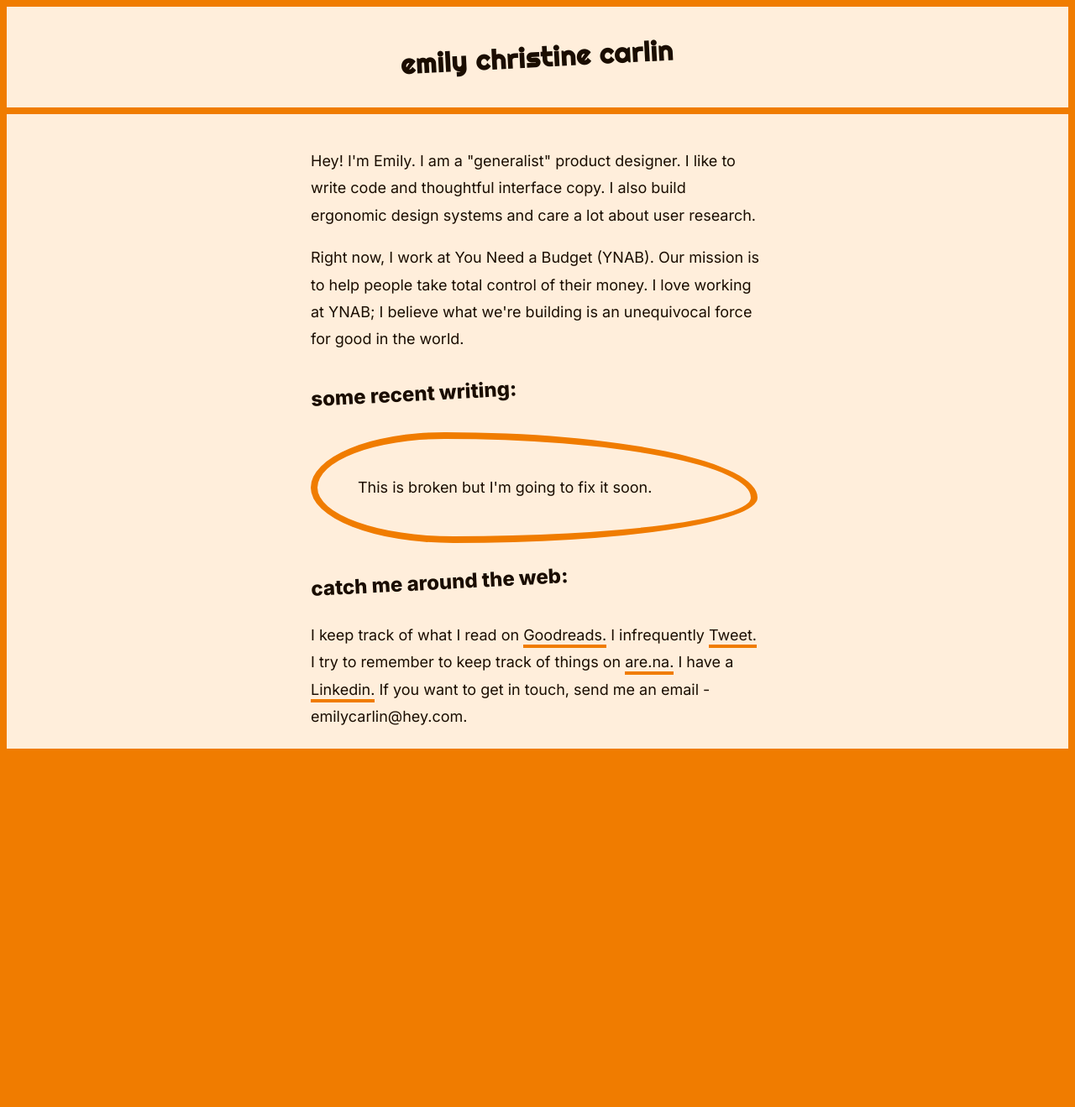
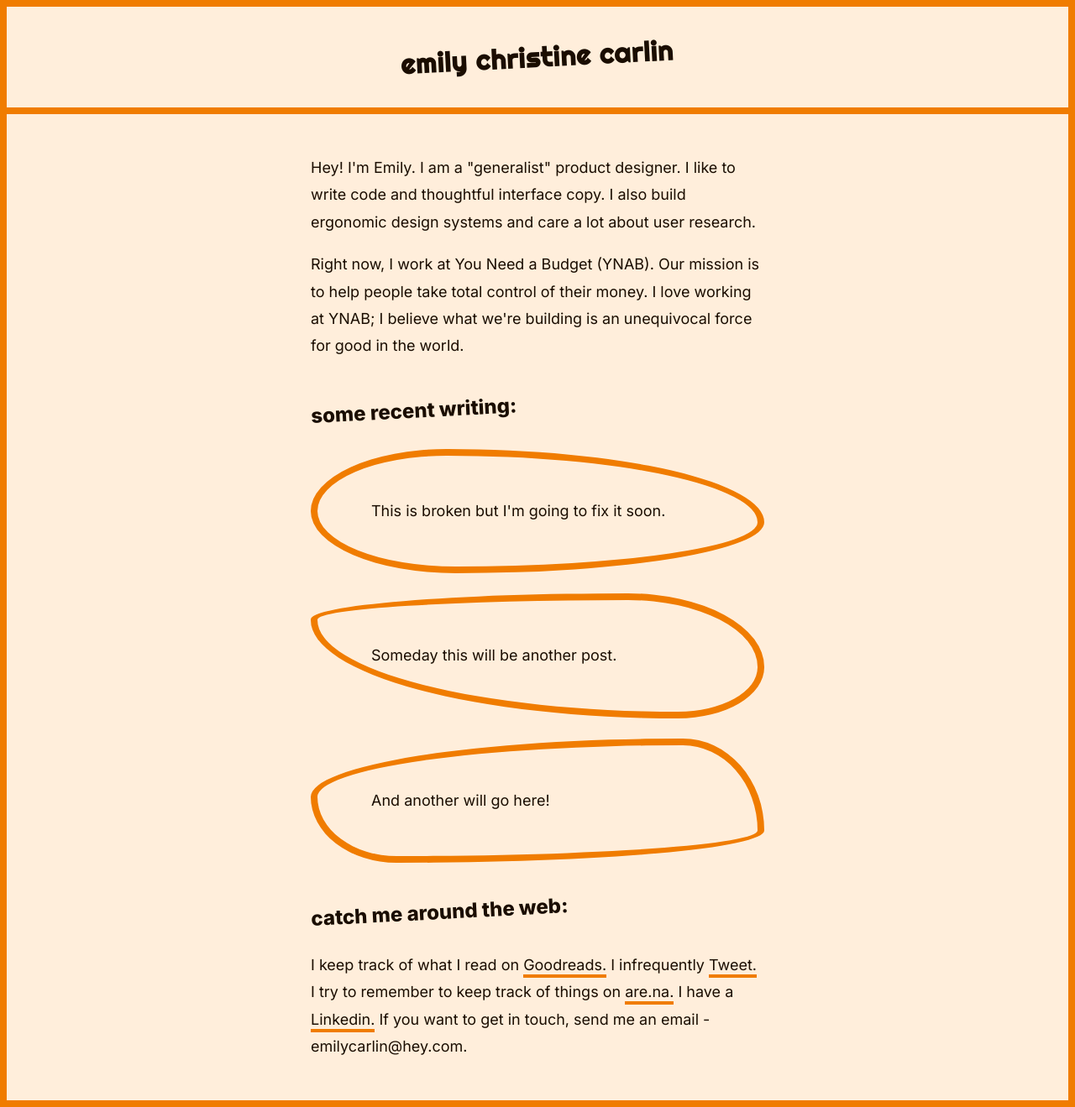
Before and after one commit to EmilyCarlin/emily-space, a Jekyll site: the page built from index.html, in a window 1280 px wide. Shown: the whole page at 84% size. Built offline with Jekyll 4.4.1, drawn with Linux system fonts in a browser that asks for light colours; before the commit the page ends 900 px from its top, so only the background shows below that.

Commit message:
more stuff

```diff
--- a/assets/css/app.scss
+++ b/assets/css/app.scss
@@ -37,7 +37,7 @@ h1 {
 }
 
 h2 {
-  margin-bottom: 32px;
+  margin: 32px 0;
   font-size: 24px;
   font-weight: 800;
   transform: rotate(-3deg)
@@ -88,7 +88,7 @@ main {
 }
 
 .content {
-  margin-top: 40px;
+  margin: 48px 0;
   max-width: 540px;
   margin-left: auto;
   margin-right: auto;
@@ -100,15 +100,27 @@ main {
 }
 
 .blob {
-  border-radius: 30% 70% 68% 32% / 50% 59% 41% 50%;
+  margin-bottom: 24px;
   border: 8px solid var(--accent);
   max-width: 420px;
-  padding: 24px 48px;
+  padding: 32px 64px;
   transform: rotate(0deg);
   transition: transform .3s;
 }
 .blob:hover {
   transform: rotate(-3deg);
+}
+
+.blob-one {
+  border-radius: 30% 70% 68% 32% / 50% 59% 41% 50%;
+}
+
+.blob-two {
+  border-radius: 70% 30% 19% 81% / 21% 59% 41% 79%;
+}
+
+.blob-three {
+  border-radius: 82% 18% 81% 19% / 47% 74% 26% 53%;
 }
 
 
--- a/index.html
+++ b/index.html
@@ -8,8 +8,14 @@ title: emily christine carlin
     <p> Hey! I'm Emily. I am a "generalist" product designer. I like to write code and thoughtful interface copy. I also build ergonomic design systems and care a lot about user research. </p>
     <p> Right now, I work at You Need a Budget (YNAB). Our mission is to help people take total control of their money. I love working at YNAB; I believe what we're building is an unequivocal force for good in the world.</p>
     <h2> some recent writing: </h2>
-    <div class="blob">
+    <div class="blob blob-one">
         <p> This is broken but I'm going to fix it soon.</p>
+    </div>
+    <div class="blob blob-two">
+        <p> Someday this will be another post.</p>
+    </div>
+    <div class="blob blob-three">
+        <p> And another will go here!</p>
     </div>
     <h2> catch me around the web: </h2>
         <p> I keep track of what I read on <a href="https://www.goodreads.com/user/show/9541994-emily-carlin">Goodreads.</a> I infrequently <a href="https://twitter.com/eccarlin?lang=en">Tweet.</a> I try to remember to keep track of things on <a href="https://www.are.na/emily-carlin">are.na.</a> I have a <a href=https://www.linkedin.com/in/emilychristinecarlin/">Linkedin.</a> If you want to get in touch, send me an email - emilycarlin@hey.com.<p/>
```
Also changed, not shown: 2 other files.
